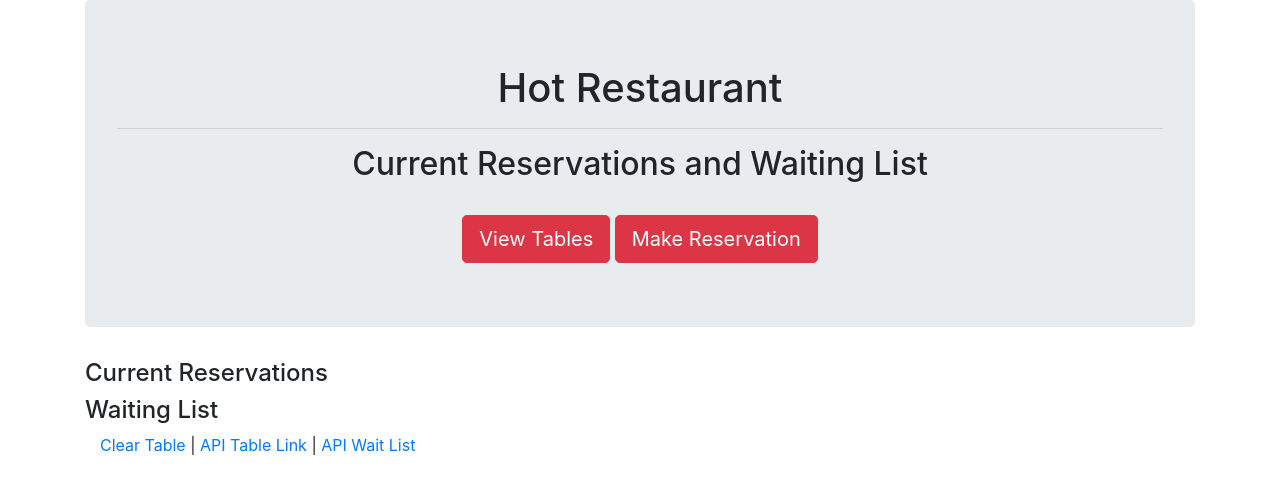
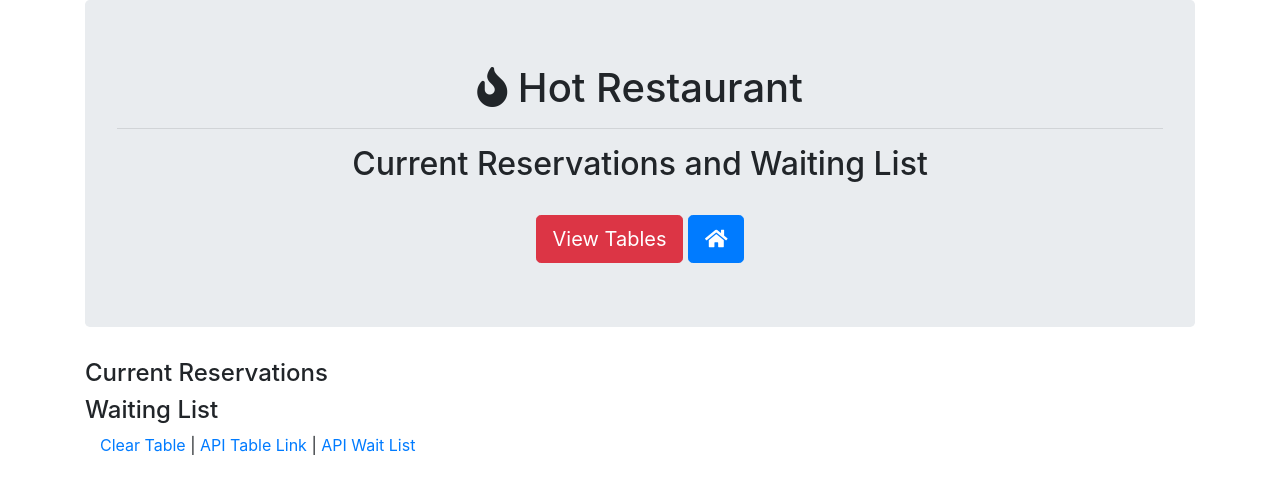
Before and after one commit to WarriorofZarona/hotrestaurant, a plain HTML site: page view.html in a window 1280 px wide. Drawn offline with nearby package versions, Linux system fonts and the light colour scheme.

Commit message:
added icons

```diff
--- a/view.html
+++ b/view.html
@@ -6,7 +6,7 @@
     <link rel="stylesheet"
     href="https://maxcdn.bootstrapcdn.com/bootstrap/4.0.0/css/bootstrap.min.css">
   <link rel="stylesheet"
-    href="https://stackpath.bootstrapcdn.com/font-awesome/4.7.0/css/font-awesome.min.css">
+    href="https://pro.fontawesome.com/releases/v5.10.0/css/all.css">
   <script src="https://code.jquery.com/jquery.js"></script>
   <script src="https://maxcdn.bootstrapcdn.com/bootstrap/4.0.0/js/bootstrap.min.js"></script>
     <title>View Tables</title>
@@ -14,13 +14,15 @@
 <body>
     <div class="container">
 		<div class="jumbotron">
-			<h1 class="text-center"> Hot Restaurant</h1>
+			<h1 class="text-center"><i class="fas fa-fire"></i>
+               Hot Restaurant
+            </h1>
 			<hr>
 			<h2 class="text-center">Current Reservations and Waiting List</h2>
 			<br>
 			<div class="text-center">
 				<a href="#"><button type="button" class="btn btn-lg btn-danger"> View Tables</button></a>
-				<a href="#"><button type="button" class="btn btn-lg btn-danger"> Make Reservation</button></a>
+				<a href="#"><button type="button" class="btn btn-lg btn-primary"> <i class="fas fa-home"></i></button></a>
 			</div>
         </div>
 
```
